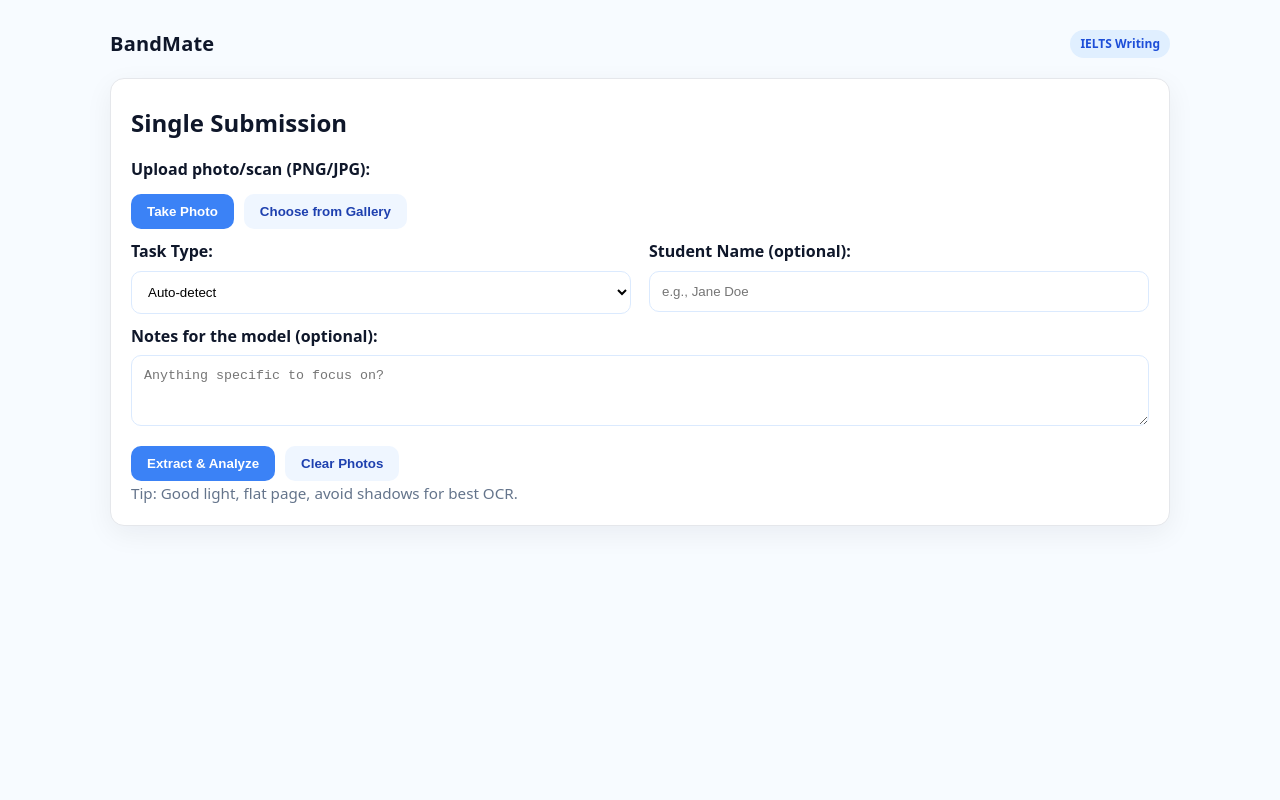
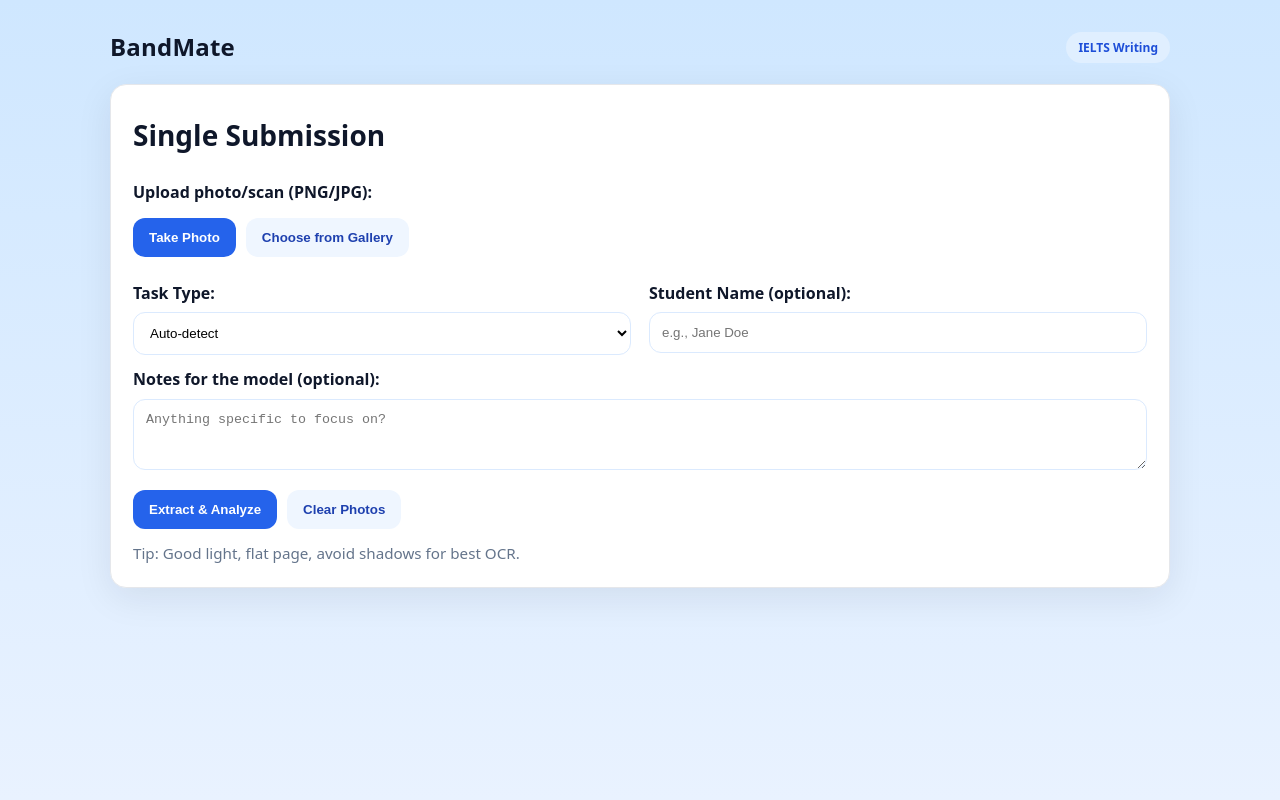
Before and after one commit to Ismail030104/bandmate, a Flask app: page / in a window 1280 px wide. Run offline with Flask 3, Linux system fonts and the light colour scheme.

Commit message:
Update styles.css

```diff
--- a/bandmate/static/styles.css
+++ b/bandmate/static/styles.css
@@ -1,49 +1,56 @@
 :root{
-  --bg:#f7fbff; --card:#ffffff; --text:#0f172a; --muted:#64748b;
-  --primary:#3b82f6; --ring:#bfdbfe; --border:#e5e7eb;
+  --bg1:#e9f2ff; --bg2:#cfe7ff; --card:#ffffff;
+  --text:#0f172a; --muted:#64748b;
+  --primary:#2563eb; --ring:#bfdbfe; --border:#e5e7eb;
 }
 *{box-sizing:border-box}
 html,body{height:100%}
 body{
   margin:0; font:16px/1.6 system-ui,-apple-system,Segoe UI,Roboto,Arial,sans-serif;
-  color:var(--text); background:var(--bg);
+  color:var(--text);
+  background:linear-gradient(180deg,var(--bg2),var(--bg1)) fixed;
 }
-.container{max-width:1100px; margin:0 auto; padding:28px 20px}
+.container{max-width:1100px;margin:0 auto;padding:28px 20px}
 .header{display:flex;justify-content:space-between;align-items:center;margin-bottom:18px}
-.brand{font-weight:800;font-size:20px;letter-spacing:.2px}
-.badge{background:#e0efff;color:#1d4ed8;border-radius:999px;padding:4px 10px;font-size:12px;font-weight:700}
+.brand{font-weight:800;font-size:24px;letter-spacing:.2px}
+.badge{background:#e0efff;color:#1d4ed8;border-radius:999px;padding:6px 12px;font-size:12px;font-weight:700}
+
+.card{
+  background:var(--card); border:1px solid var(--border);
+  border-radius:16px; padding:22px;
+  box-shadow:0 10px 36px rgba(15,23,42,.08);
+  margin-bottom:20px;
+}
+h2{margin:.2em 0 .8em;font-size:28px}
+label{display:block;margin:12px 0 6px;font-weight:650}
 
 .grid{display:grid;grid-template-columns:1fr 1fr;gap:18px}
 @media(max-width:900px){.grid{grid-template-columns:1fr}}
 
-.card{
-  background:var(--card); border:1px solid var(--border);
-  border-radius:14px; padding:20px;
-  box-shadow:0 8px 28px rgba(15,23,42,.06);
-  margin-bottom:18px;
-}
-h1,h2,h3{margin:.2em 0 .6em}
-label{display:block;margin:10px 0 6px;font-weight:600}
-
 input[type=file],select,textarea,input[type=text]{
-  width:100%; padding:12px; border-radius:10px;
+  width:100%; padding:12px; border-radius:12px;
   border:1px solid #dbeafe; background:#fff; outline:none;
 }
 input[type=file]:focus,select:focus,textarea:focus,input[type=text]:focus{
   box-shadow:0 0 0 4px var(--ring);
 }
 
-.actions{display:flex;gap:10px;flex-wrap:wrap;margin-top:12px}
+.actions{display:flex;gap:10px;flex-wrap:wrap;margin:12px 0}
 button{
-  padding:10px 16px; border:0; border-radius:10px;
+  padding:12px 16px; border:0; border-radius:12px;
   background:var(--primary); color:#fff; font-weight:700; cursor:pointer;
 }
 button.ghost{background:#eff6ff;color:#1e40af}
+.note{color:var(--muted);font-size:.95em}
 
-.note{color:var(--muted);font-size:.95em}
-video{border-radius:12px;width:100%;max-height:320px;background:#000}
+.thumbs{display:flex;gap:10px;flex-wrap:wrap;margin-top:10px}
+.thumbs img{
+  height:90px; width:auto; border-radius:10px; border:1px solid #dbeafe;
+  box-shadow:0 6px 16px rgba(15,23,42,.08);
+}
+
 pre{
-  white-space:pre-wrap;word-wrap:break-word;background:#f8fafc;
-  border:1px solid #e2e8f0;border-radius:10px;padding:12px
+  lightblue-space:pre-wrap;word-wrap:break-word;background:#f8fafc;
+  border:1px solid #e2e8f0;border-radius:12px;padding:12px
 }
 ul{padding-left:18px}
```
